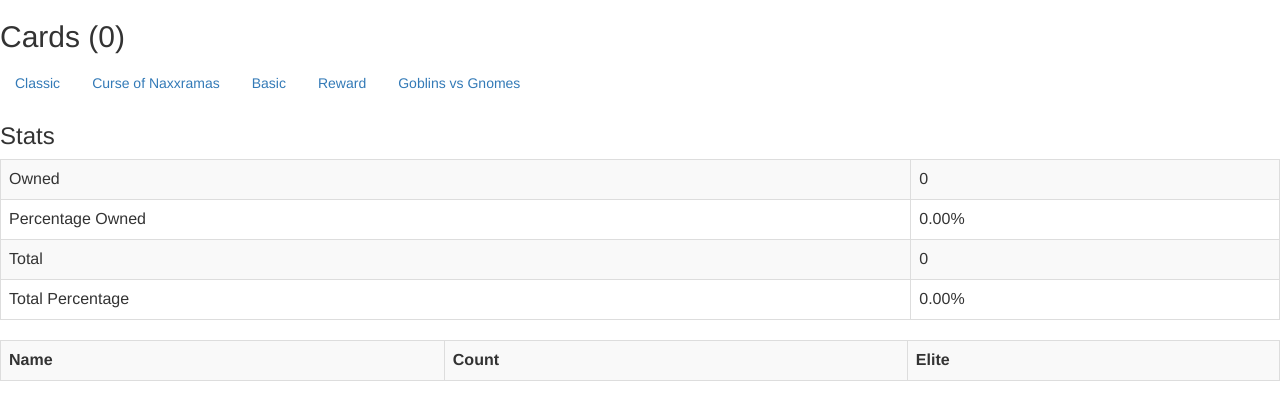
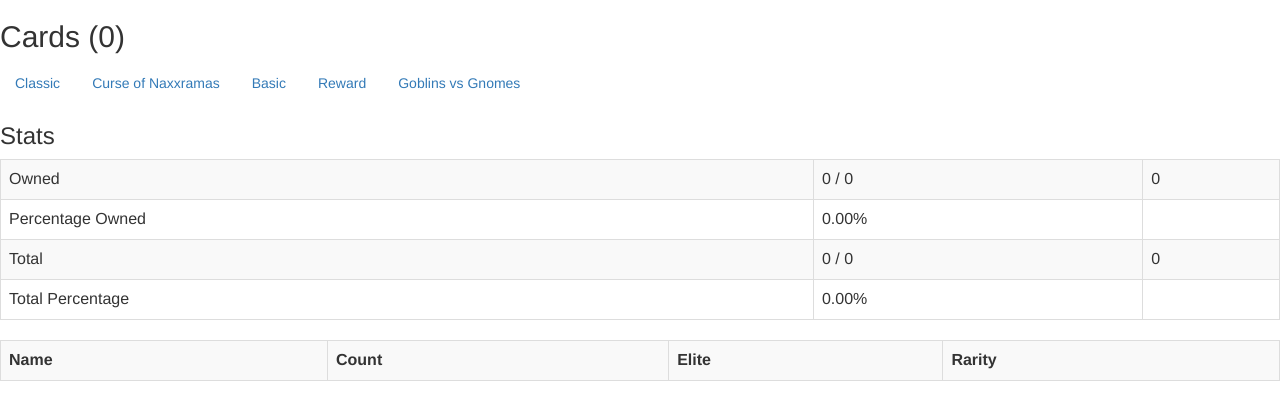
Before and after one commit to tlam/hearthstats, a Django app: page /cards/ in a window 1280 px wide. Shown: the top 420 px of the page. Run offline with Django 3.2, Linux system fonts and the light colour scheme; data that the repository does not hold is empty; some libraries are stand-ins or nearby versions.

Commit message:
Adding styling

```diff
--- a/cards/models.py
+++ b/cards/models.py
@@ -63,5 +63,26 @@ class Card(models.Model):
                     hearthstone_id=card['id'],
                 )
 
+    @staticmethod
+    def grand_total(set_name=''):
+        if set_name:
+            cards = Card.objects.filter(set_name=set_name)
+        else:
+            cards = Card.objects.all()
+
+        num_owned = 0
+        total = 0
+        for card in cards:
+            num_owned += card.count
+            total += card.max_count
+        return total, cards.count(), num_owned
+
+    @property
+    def max_count(self):
+        if self.elite:
+            return 1
+        else:
+            return 2
+
     def image_url(self):
         return 'http://wow.zamimg.com/images/hearthstone/cards/enus/original/{}.png'.format(self.hearthstone_id)
--- a/cards/templates/cards/card_list.html
+++ b/cards/templates/cards/card_list.html
@@ -13,19 +13,23 @@
   <table class="table table-bordered table-striped">
     <tr>
       <td>Owned</td>
-      <td>{{ owned.count }}</td>
+      <td>{{ owned.count }} / {{ total_cards }}</td>
+      <td>{{ owned_diff }}</td>
     </tr>
     <tr>
       <td>Percentage Owned</td>
       <td>{{ owned_percentage }}%</td>
+      <td></td>
     </tr>
     <tr>
       <td>Total</td>
-      <td>{{ total }}</td>
+      <td>{{ total }} / {{ max_count }}</td>
+      <td>{{ total_diff }}</td>
     </tr>
     <tr>
       <td>Total Percentage</td>
       <td>{{ total_percentage }}%</td>
+      <td></td>
     </tr>
   </table>
 
@@ -35,12 +39,14 @@
       <th>Name</th>
       <th>Count</th>
       <th>Elite</th>
+      <th>Rarity</th>
     </tr>
     {% for card in card_list %}
     <tr>
       <td><a href="{{ card.image_url }}">{{ card.name }}</a></td>
-      <td>{{ card.count }}</td>
+      <td>{{ card.count }} / {{ card.max_count }}</td>
       <td>{% if card.elite %}Y{% endif %}</td>
+      <td class="{{ card.rarity|lower }}">{{ card.rarity }}</td>
     </tr>
     {% endfor %}
   </table>
--- a/cards/views.py
+++ b/cards/views.py
@@ -11,21 +11,18 @@ class CardList(ListView):
         context = super(CardList, self).get_context_data(**kwargs)
         set_name = self.request.GET.get('set', '')
         cards = Card.objects.filter(set_name=set_name)
-        max_count = 0
-        total = 0
-        for card in cards:
-            total += card.count
-            if card.elite:
-                max_count += 1
-            else:
-                max_count += 2
+        max_count, total_cards, total = Card.grand_total(set_name)
 
         context['card_list'] = cards
+        context['max_count'] = max_count
         context['set_name'] = set_name
         context['sets'] = SETS
         context['owned'] = cards.filter(count__gt=0)
+        context['owned_diff'] = total_cards - context['owned'].count()
+        context['total_cards'] = total_cards
+        context['total_diff'] = max_count - total
         if cards.count():
-            owned_percentage = (context['owned'].count() * 100.0) / cards.count()
+            owned_percentage = (context['owned'].count() * 100.0) / total_cards
         else:
             owned_percentage = 0
         context['owned_percentage'] = '{0:.2f}'.format(owned_percentage)
--- a/hearthstats/settings.py
+++ b/hearthstats/settings.py
@@ -82,7 +82,11 @@ USE_TZ = True
 # Static files (CSS, JavaScript, Images)
 # https://docs.djangoproject.com/en/1.7/howto/static-files/
 
+STATIC_ROOT = 'staticfiles'
 STATIC_URL = '/static/'
+STATICFILES_DIRS = (
+    os.path.join(BASE_DIR, 'static'),
+)
 
 TEMPLATE_LOADERS = (
     'django.template.loaders.filesystem.Loader',
--- /dev/null
+++ b/hearthstats/static/css/hearthstats.css
@@ -0,0 +1,11 @@
+.epic {
+  color: #C71585;
+}
+
+.legendary {
+  color: #FFD700;
+}
+
+.rare {
+  color: #0000FF;
+}
--- a/hearthstats/templates/base.html
+++ b/hearthstats/templates/base.html
@@ -1,6 +1,7 @@
 <html>
   <head>
     <link rel="stylesheet" href="https://maxcdn.bootstrapcdn.com/bootstrap/3.3.1/css/bootstrap.min.css">
+    <link rel="stylesheet" href="{{ STATIC_URL }}css/hearthstats.css" type="text/css" />
   </head>
   <body>
     {% block content %}{% endblock %}
```
